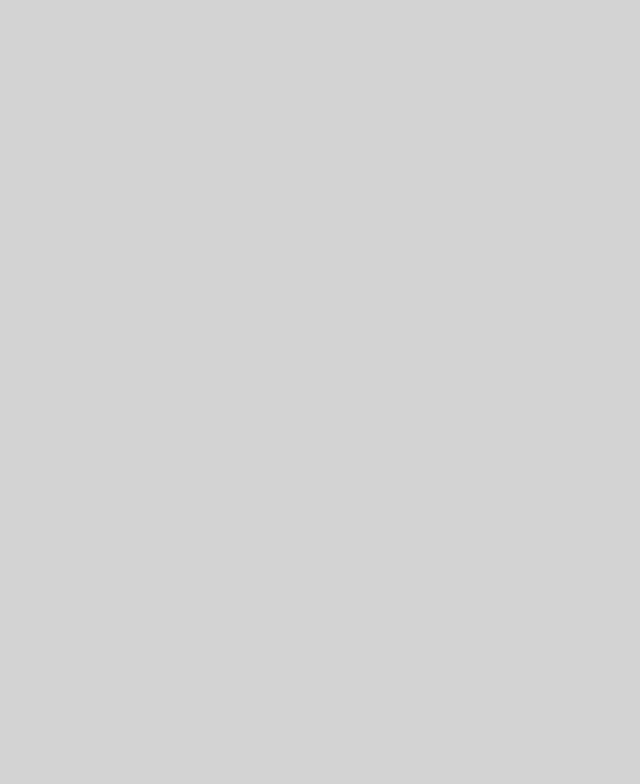
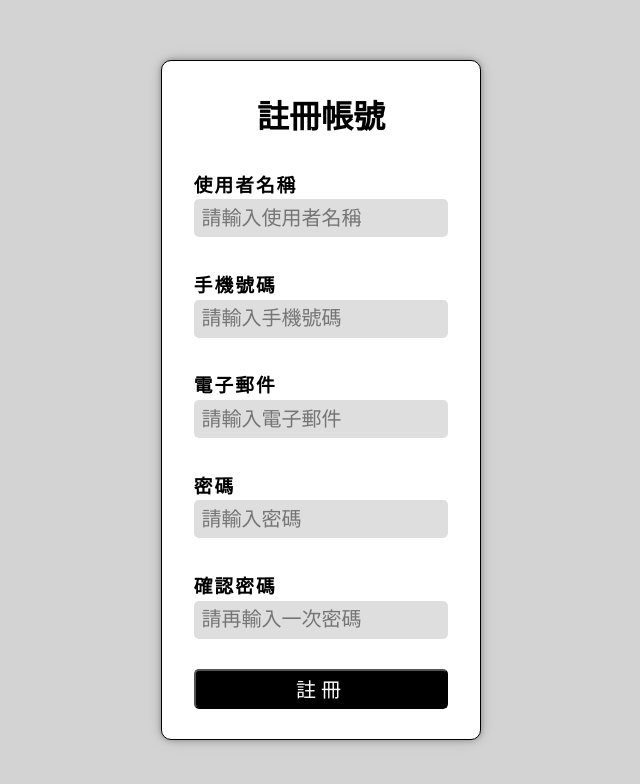
Before and after one commit to Willy-WZW/socialMedia-Front, a Vue app: page /registerPage in a window 1280 px wide. Before the commit this address had no page. Shown: the top 784 px of the page, without its empty margins (319-959 px from the left). Built offline with nearby package versions, Linux system fonts and the light colour scheme; the HTML template or start-up script is replaced by a standard one.

Commit message:
註冊頁面

```diff
--- a/src/components/Login.vue
+++ b/src/components/Login.vue
@@ -7,8 +7,13 @@ export default {
         }
     },
     methods: {
-        goSignIn() {
-            this.$router.push("./signInPage")
+        // 手機號碼輸入限制
+        inputPhone(event) {
+            const inputPhoneNum = event.target
+            inputPhoneNum.value = inputPhoneNum.value.replace(/\D/g, '')
+            if (!inputPhoneNum.value.startsWith('09')) {
+                inputPhoneNum.value = '09';
+            }
         },
     },
 }
@@ -17,19 +22,20 @@ export default {
 <template>
     <div class="loginBox">
         <h1>登入帳號</h1>
-        <div class="signIn">
-            <span>第一次登入&nbsp>>&nbsp</span>
-            <RouterLink to="/signInPage">註冊</RouterLink>
-        </div>
+
         <div class="phoneNum">
-            <h3>電話號碼</h3>
-            <input type="text" placeholder="請輸入電話號碼">
+            <h3>手機號碼</h3>
+            <input type="text" maxlength="10" pattern="09[0-9]{8}" @input="inputPhone" placeholder="請輸入手機號碼">
         </div>
         <div class="password">
             <h3>密碼</h3>
             <input type="password" placeholder="請輸入密碼">
         </div>
         <button class="loginBTN">登入</button>
+        <div class="signIn">
+            <span>第一次登入&nbsp>>&nbsp</span>
+            <RouterLink to="/registerPage">註冊</RouterLink>
+        </div>
     </div>
 </template>
 
@@ -44,9 +50,16 @@ export default {
     background-color: white;
     border: 1px solid black;
     border-radius: 10px;
+    box-shadow: 0 0 5px rgba(0, 0, 0, 0.2),
+        0 0 10px rgba(0, 0, 0, 0.15),
+        0 0 15px rgba(0, 0, 0, 0.1),
+        0 0 20px rgba(0, 0, 0, 0.05);
 
     .signIn {
-        width: 100%;
+        width: 80%;
+        height: 5dvh;
+        display: flex;
+        align-items: center;
         font-size: 18px;
         letter-spacing: 2px;
         display: flex;
@@ -74,11 +87,14 @@ export default {
 
     .loginBTN {
         width: 60%;
-        margin-top: 3%;
+        height: 5dvh;
+        letter-spacing: 5px;
+        margin-top: 2%;
         color: white;
         background-color: black;
         font-size: 20px;
         border-radius: 5px;
+        cursor: pointer;
     }
 
 }
--- /dev/null
+++ b/src/components/Register.vue
@@ -0,0 +1,81 @@
+<script>
+
+</script>
+
+<template>
+    <div class="registerBox">
+        <h1>註冊帳號</h1>
+        <div class="userName">
+            <h3>使用者名稱</h3>
+            <input type="text" placeholder="請輸入使用者名稱">
+        </div>
+        <div class="userPhone">
+            <h3>手機號碼</h3>
+            <input type="text" placeholder="請輸入手機號碼">
+        </div>
+        <div class="userEmail">
+            <h3>電子郵件</h3>
+            <input type="text" placeholder="請輸入電子郵件">
+        </div>
+        <div class="userPassword">
+            <h3>密碼</h3>
+            <input type="password" placeholder="請輸入密碼">
+        </div>
+        <div class="passwordAgain">
+            <h3>確認密碼</h3>
+            <input type="password" placeholder="請再輸入一次密碼">
+        </div>
+        <button class="submitBTN">註冊</button>
+    </div>
+</template>
+
+<style scoped lang="scss">
+.registerBox {
+    width: 100%;
+    height: 85dvh;
+    display: flex;
+    justify-content: space-evenly;
+    align-items: center;
+    flex-direction: column;
+    background-color: white;
+    border: 1px solid black;
+    border-radius: 10px;
+    box-shadow: 0 0 5px rgba(0, 0, 0, 0.2),
+        0 0 10px rgba(0, 0, 0, 0.15),
+        0 0 15px rgba(0, 0, 0, 0.1),
+        0 0 20px rgba(0, 0, 0, 0.05);
+
+    .userName,
+    .userPhone,
+    .userEmail,
+    .userPassword,
+    .passwordAgain {
+        width: 80%;
+        letter-spacing: 2px;
+
+        h3 {
+            margin: 1% 0;
+        }
+
+        input {
+            width: 100%;
+            font-size: 20px;
+            padding: 3%;
+            background-color: rgba(147, 147, 147, 0.3);
+            border: none;
+            border-radius: 5px;
+        }
+    }
+
+    .submitBTN{
+        width: 80%;
+        height: 5dvh;
+        letter-spacing: 5px;
+        color: white;
+        background-color: black;
+        font-size: 20px;
+        border-radius: 5px;
+        cursor: pointer;
+    }
+}
+</style>
--- a/src/router/index.js
+++ b/src/router/index.js
@@ -1,5 +1,5 @@
 import { createRouter, createWebHistory } from 'vue-router'
-import LoginPage from '../views/LogInPage.vue'
+import LoginPage from '../views/LoginPage.vue'
 
 const router = createRouter({
   history: createWebHistory(import.meta.env.BASE_URL),
@@ -15,9 +15,9 @@ const router = createRouter({
       component: () => import('../views/SocialPage.vue')
     },
     {
-      path: '/signInPage',
-      name: 'signInPage',
-      component: () => import('../views/SignInPage.vue')
+      path: '/registerPage',
+      name: 'registerPage',
+      component: () => import('../views/RegisterPage.vue')
     },
   ]
 })
--- a/src/views/LogInPage.vue
+++ b/src/views/LogInPage.vue
@@ -18,7 +18,6 @@ export default {
 </script>
 
 <template>
-  {{ "這邊做登入頁面" }}
   <button @click="temporaryBTN()">社群頁面</button>
   <div class="loginArea">
     <Login />
--- /dev/null
+++ b/src/views/RegisterPage.vue
@@ -0,0 +1,20 @@
+<script>
+import Register from '@/components/Register.vue'
+export default {
+    components: {
+        Register
+    }
+}
+</script>
+
+<template>
+    <div class="mainArea">
+        <Register />
+    </div>
+</template>
+
+<style scoped lang="scss">
+.mainArea{
+    width: 25%;
+}
+</style>
--- a/src/views/SignInPage.vue
+++ /dev/null
@@ -1,11 +0,0 @@
-<script>
-
-</script>
-
-<template>
-    {{ "這裡是註冊頁" }}
-</template>
-
-<style scoped lang="scss">
-
-</style>
```
